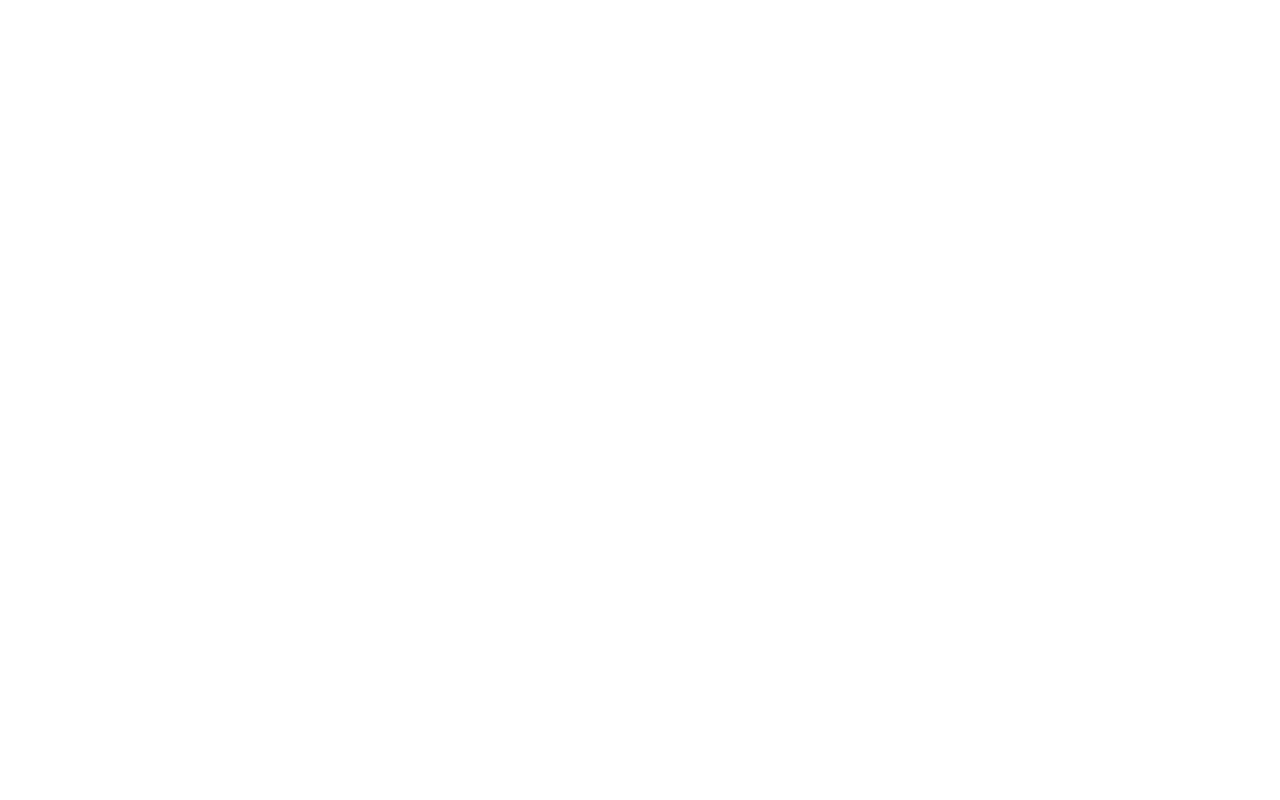
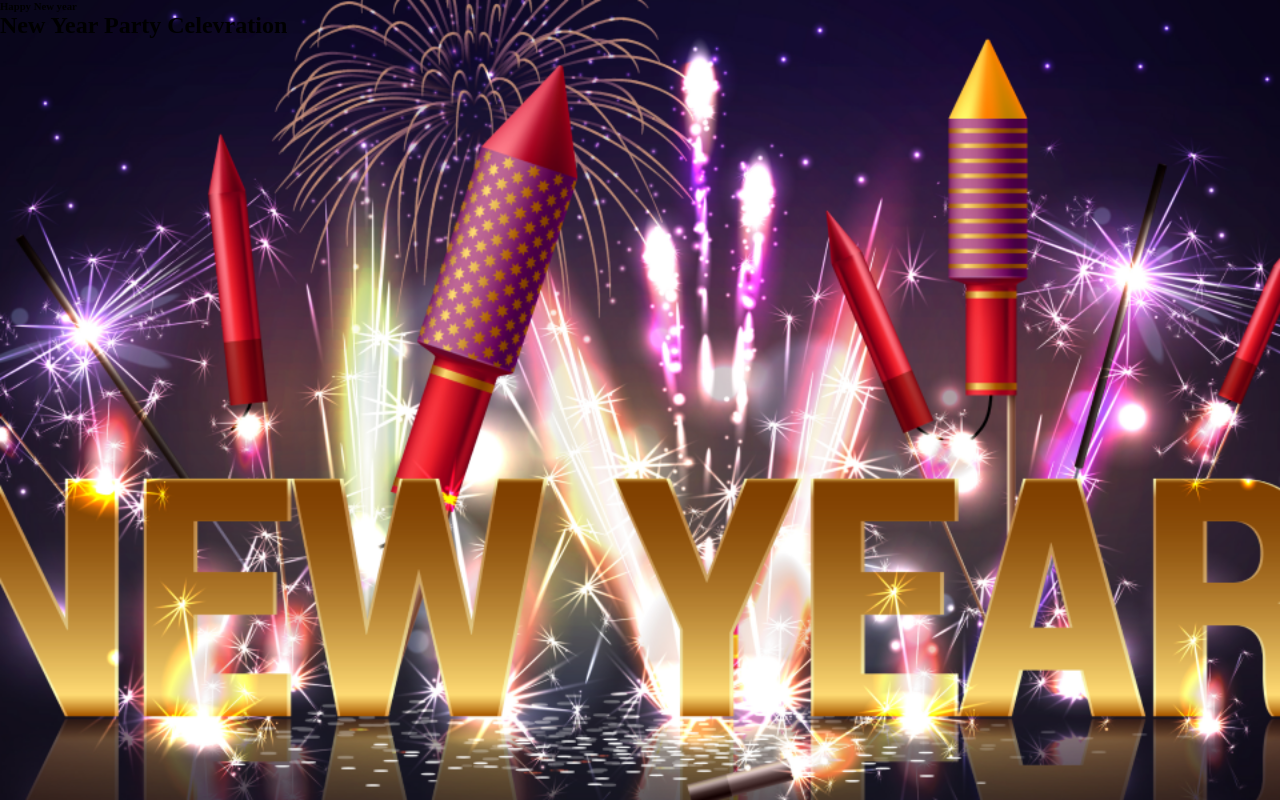
Before and after one commit to sadik-nazrul/new-year-new-mission, a plain HTML site: page index.html in a window 1280 px wide. Drawn offline with Linux system fonts and the light colour scheme.

Commit message:
Css File name change

```diff
--- a/index.html
+++ b/index.html
@@ -3,9 +3,13 @@
 <head>
     <meta charset="UTF-8">
     <meta name="viewport" content="width=device-width, initial-scale=1.0">
+    <link rel="stylesheet" href="style.css">
     <title>Document</title>
 </head>
 <body>
-
+    <header class="header">
+        <h6>Happy New year</h6>
+        <h2>New Year Party Celevration</h2>
+    </header>
 </body>
 </html>
--- /dev/null
+++ b/style.css
@@ -0,0 +1,21 @@
+*{
+    margin: 0;
+    padding: 0;
+    box-sizing: border-box;
+    font-family: "Roboto Slab", serif;
+}
+
+html, body{
+    width: 100%;
+    height: 100%;
+}
+
+@import url('https://fonts.googleapis.com/css2?family=Roboto+Slab:wght@100..900&display=swap');
+
+.header{
+    height: 100vh;
+    background-image: url(./assets/Banner\ Image.png);
+    background-size: cover;
+    background-repeat: no-repeat;
+    background-position: center center;
+}
--- a/styles.css
+++ /dev/null
@@ -1,10 +0,0 @@
-*{
-    margin: 0;
-    padding: 0;
-    box-sizing: border-box;
-}
-
-html, body{
-    width: 100%;
-    height: 100%;
-}
```
